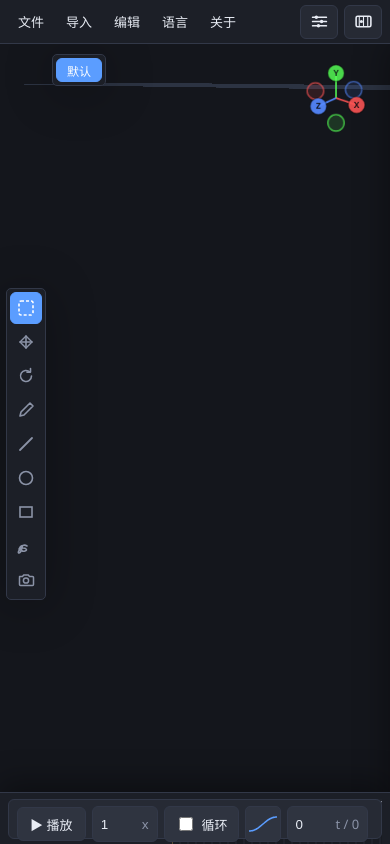
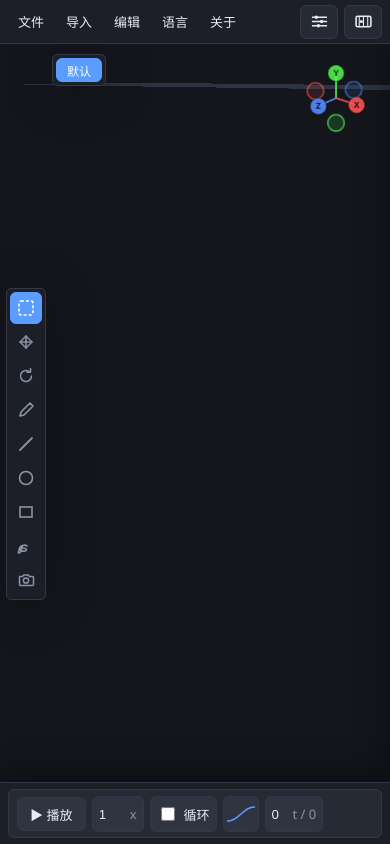
Before and after one commit to NekoWs/ParticleEditor, a website built with Vite: page index.html in a window 390 px wide. Built offline with nearby package versions, Linux system fonts and the light colour scheme; animation ran at ten frames a second.

Commit message:
修复时间轴收起时控件被挤压溢出并支持小屏换行

```diff
--- a/src/ui/mobile.js
+++ b/src/ui/mobile.js
@@ -52,14 +52,21 @@ function syncLayout() {
 
 // 时间轴抽屉关闭时的高度 = .tl-controls 实际高度 + 时间轴自身上下内边距。
 // 写入 --tl-controls-h 供 CSS 的 height 过渡使用（展开/收起时从底部平滑滑出）。
+// 测量时临时把 timeline 设为 height:auto，避免 flex 压缩把控件高度测小（形成自引用）。
 function syncTimelineControlsHeight() {
   const timeline = document.querySelector('.timeline');
   const controls = timeline && timeline.querySelector('.tl-controls');
   if (!timeline || !controls) return;
+  const prevInline = timeline.style.height;
+  timeline.style.height = 'auto';
   const cs = getComputedStyle(timeline);
   const pad = (parseFloat(cs.paddingTop) || 0) + (parseFloat(cs.paddingBottom) || 0);
-  timeline.style.setProperty('--tl-controls-h', (controls.offsetHeight + pad) + 'px');
+  const h = controls.offsetHeight + pad;
+  timeline.style.height = prevInline;
+  timeline.style.setProperty('--tl-controls-h', h + 'px');
 }
+
+let controlsObserver = null;
 
 export function initMobileUI() {
   if (inited) return;
@@ -72,6 +79,15 @@ export function initMobileUI() {
   } catch (e) { /* 旧浏览器/测试桩忽略 */ }
   try { window.addEventListener('resize', syncTimelineControlsHeight); } catch (e) { /* 测试桩忽略 */ }
 
+  // 控件换行/宽度变化时重新测量关闭态高度（小屏换行、语言切换等场景）。
+  try {
+    const controls = document.querySelector('.tl-controls');
+    if (controls && typeof ResizeObserver !== 'undefined') {
+      controlsObserver = new ResizeObserver(() => syncTimelineControlsHeight());
+      controlsObserver.observe(controls);
+    }
+  } catch (e) { /* 旧浏览器忽略 */ }
+
   const panelBtn = document.getElementById('mobile-panel-btn');
   const timelineBtn = document.getElementById('mobile-timeline-btn');
   const backdrop = document.getElementById('drawer-backdrop');
--- a/styles.css
+++ b/styles.css
@@ -625,15 +625,15 @@ body.ctrl-held .kf-t { cursor: pointer; }
 .tl-speed-group {
   display: inline-flex; align-items: center; gap: 6px;
   background: var(--panel-3); border: 1px solid var(--border);
-  border-radius: var(--radius-sm); padding: 0 8px; height: 30px;
+  border-radius: var(--radius-sm); padding: 0 6px; height: 30px;
 }
 .tl-time-group #tl-time,
 .tl-speed-group #tl-speed {
   background: none; border: none; padding: 0; height: auto;
   field-sizing: content;
 }
-.tl-speed-group #tl-speed { width: 35px; }
-.tl-time-group #tl-time { width: auto; min-width: 34px; }
+.tl-speed-group #tl-speed { width: 25px; }
+.tl-time-group #tl-time { width: auto; min-width: 15px; }
 .tl-time-group #tl-time:focus { border-color: transparent; }
 .tl-time-group .ticks,
 .tl-speed-group .ticks { white-space: nowrap; }
@@ -734,7 +734,7 @@ body.ctrl-held .kf-t { cursor: pointer; }
 .tt-add-kf:hover, .tt-add-var-kf:hover, .tt-add-var:hover { color: #ffcc55; border-color: #ffcc55; }
 .tt-add-kf:disabled, .tt-add-var-kf:disabled { opacity: 0.4; cursor: default; }
 .tl-loop {
-  margin: 0; padding: 4px 10px; gap: 6px; height: 30px; display: inline-flex; align-items: center;
+  margin: 0; padding: 4px 6px; gap: 6px; height: 30px; display: inline-flex; align-items: center;
   border: 1px solid var(--border); border-radius: var(--radius-sm);
   background: var(--panel-3); transition: all 0.12s ease;
 }
@@ -1734,10 +1734,12 @@ body.puzzle-mode #puzzle-ghost-canvas { display: block; }
     box-shadow: 0 -10px 30px rgba(0, 0, 0, 0.35);
     display: flex; flex-direction: column;
   }
-  .tl-body { order: 1; display: flex; margin-top: 0; }
+  .tl-body { order: 1; display: flex; flex: 0 0 0; min-height: 0; overflow: hidden; margin-top: 0; }
   .tl-controls { order: 2; margin-top: 0; }
+  /* 小屏下控件不要被压缩，放不下时整体换行而不是挤出 */
+  .tl-controls > * { flex: 0 0 auto; }
   body.drawer-timeline-open .timeline { height: clamp(220px, 68vh, 460px); }
-  body.drawer-timeline-open .tl-body { margin-top: 6px; }
+  body.drawer-timeline-open .tl-body { flex: 1 1 auto; margin-top: 6px; }
   body.drawer-timeline-open .tl-controls { margin-top: 6px; }
   #tl-module-resize { display: none; }
 
```
